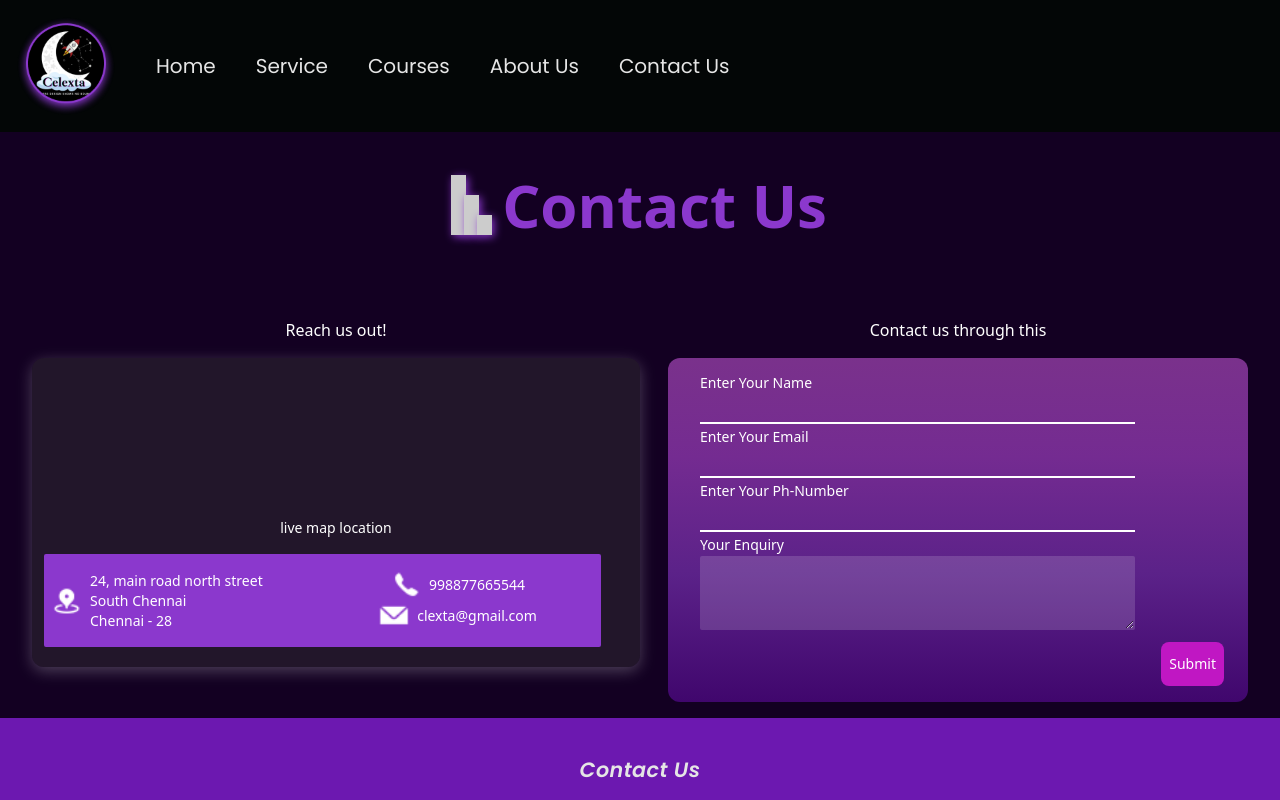
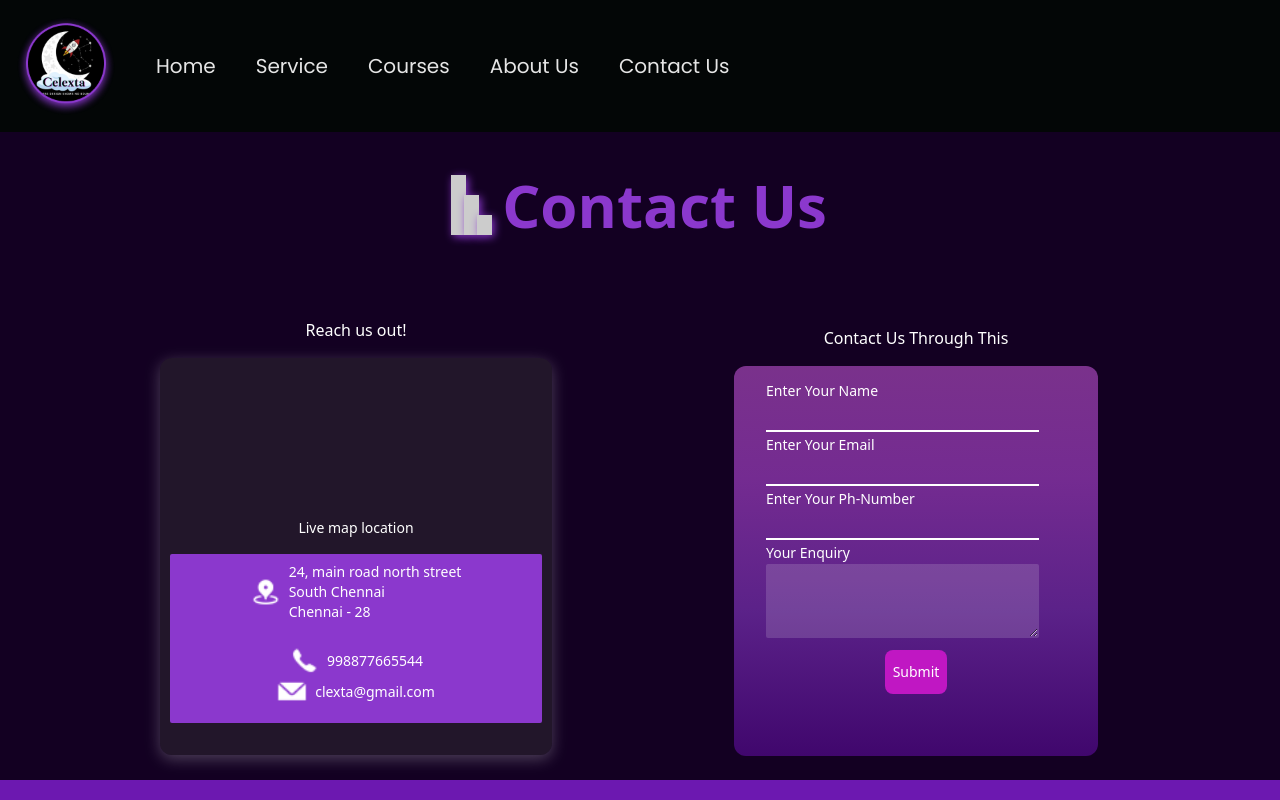
Before and after one commit to Ganeshraj08/Celexta, a React (Vite) app: page /contact-us in a window 1280 px wide. Shown: the top 800 px of the page. Built offline with nearby package versions, Linux system fonts and the light colour scheme.

Commit message:
Modified contact us page

```diff
--- a/src/pages/Contact.jsx
+++ b/src/pages/Contact.jsx
@@ -1,11 +1,11 @@
-import React from 'react'
-import Phone from "../assets/icons/Phone.png"
-import PlaceMarker from "../assets/icons/PlaceMarker.png"
-import Envelope from "../assets/icons/Envelope.png"
+import React from "react";
+import Phone from "../assets/icons/Phone.png";
+import PlaceMarker from "../assets/icons/PlaceMarker.png";
+import Envelope from "../assets/icons/Envelope.png";
 const Contact = () => {
   return (
-    <div className='h-auto bg-background w-full'>
-       <div className="flex items-center gap-0 justify-center mb-10">
+    <div className="h-auto bg-background w-full  overflow-hidden">
+      <div className="flex items-center gap-0 justify-center mb-10 ">
         <div className="flex items-end mr-2.5">
           <div className="w-[15px] bg-[#ccc] -ml-[2px] shadow-[2px_2px_8px_rgba(139,56,205,1)] h-[60px]"></div>
           <div className="w-[15px] bg-[#ccc] -ml-[2px] shadow-[2px_2px_8px_rgba(139,56,205,1)] h-[40px]"></div>
@@ -15,56 +15,64 @@ const Contact = () => {
           Contact Us
         </h1>
       </div>
-      <div className='flex gap-7 mx-4 pb-4 px-4 '>
-        <div className=' w-1/2 mx-auto'>
-              <h3 className='font-weight-400  text-base text-white text-center mb-4 rounded-sm'>
+      <div className="flex flex-col gap-0 mx-0 pb-4 px-3 items-center justify-center w-full sm:flex-row sm:mx-20 md:px-20">
+        <div className=" mx-auto  mb-4 sm:w-[35%] sm:h-[430px] ">
+          <h3 className="font-weight-400  text-base text-white text-center mb-4 rounded-sm">
             Reach us out!
           </h3>
-              <div className='bg-darkgradient overflow-hidden mx-auto shadow-custom-white rounded-xl '>
-                    <div className='w-full h-40'>
-
-                    </div>
-                    <h6 className='text-center text-sm text-white mb-4'>
-                        live map location
+          <div className="bg-darkgradient overflow-hidden  shadow-custom-white rounded-xl">
+            <div className="w-full h-40 mb-10 sm:mb-0"></div>
+            <h6 className="text-center text-sm text-white mb-4">
+              Live map location
             </h6>
-                    <div className='bg-primary mx-3 rounded-sm mb-5 w-11/12  flex flex-col items-center md:flex-row items-center '>
-  <div className='flex flex-col flex-1 p-2 '>
-    <div className='flex gap-2 items-center'>
-      <img src={PlaceMarker} alt="Place Marker" height={30} width={30} />
+            <div className=" bg-primary mx-2.5 rounded-sm mb-10 flex-col sm:mb-2 md:mb-2 lg:mb-8 md:flex-row">
+              <div className="flex flex-col flex-1 p-2 ">
+                <div className="flex gap-2 items-center justify-center">
+                  <img
+                    src={PlaceMarker}
+                    alt="Place Marker"
+                    height={30}
+                    width={30}
+                  />
                   <div>
-      <h6 className='text-white text-sm'>24, main road north street</h6>
-      <h6 className='text-white text-sm'>South Chennai</h6>
-      <h6 className='text-white text-sm'>Chennai - 28</h6>
-      </div>
-
-    </div>
-
-  </div>
-  <div className='flex flex-1 flex-col items-center justify-center p-4'>
-    <div className='flex gap-2 items-center'>
-      <img src={Phone} alt="Phone Icon" height={30} width={30} />
-      <h6 className='text-white text-sm font-weight-300'>998877665544</h6>
-    </div>
-    <div className='flex gap-2 items-center'>
-      <img src={Envelope} alt="Envelope Icon" height={30} width={30} />
-      <h6 className='text-white text-sm font-weight-300'>clexta@gmail.com</h6>
+                    <h6 className="text-white text-sm">
+                      24, main road north street
+                    </h6>
+                    <h6 className="text-white text-sm">South Chennai</h6>
+                    <h6 className="text-white text-sm">Chennai - 28</h6>
                   </div>
                 </div>
               </div>
-
+              <div className="flex flex-1 flex-col items-center justify-center p-4">
+                <div className="flex gap-2 items-center">
+                  <img src={Phone} alt="Phone Icon" height={30} width={30} />
+                  <h6 className="text-white text-sm font-weight-300">
+                    998877665544
+                  </h6>
+                </div>
+                <div className="flex gap-2 items-center">
+                  <img
+                    src={Envelope}
+                    alt="Envelope Icon"
+                    height={30}
+                    width={30}
+                  />
+                  <h6 className="text-white text-sm font-weight-300">
+                    clexta@gmail.com
+                  </h6>
                 </div>
               </div>
-        <div className='flex-1'>
-        <h3 className='font-weight-400 text-base text-white text-center mb-4 rounded-sm'>
-               Contact us through this
+            </div>
+          </div>
+        </div>
+        <div className="flex-1 ">
+          <h3 className="font-weight-400 text-base text-white text-center mb-4 rounded-sm">
+            Contact Us Through This
           </h3>
-              <div className=' mx-auto rounded-xl bg-customgradient'>
-                    <form className='flex flex-col'>
-                        <div className=' my-3 ml-8  w-3/4'>
-                            <label
-                            htmlFor='Name'
-                            className='text-sm text-white mb-4'
-                            >
+          <div className="w-full mx-auto rounded-xl bg-customgradient sm:w-[50%]  h-[390px]">
+            <form className="flex flex-col">
+              <div className=" my-3 ml-8  w-3/4">
+                <label htmlFor="Name" className="text-sm text-white mb-4">
                   Enter Your Name
                 </label>
                 <input
@@ -72,10 +80,7 @@ const Contact = () => {
                   type="text"
                   maxLength={50}
                 />
-                         <label
-                            htmlFor='email'
-                            className='text-sm text-white mb-4'
-                            >
+                <label htmlFor="email" className="text-sm text-white mb-4">
                   Enter Your Email
                 </label>
                 <input
@@ -83,10 +88,7 @@ const Contact = () => {
                   type="email"
                   maxLength={50}
                 />
-                         <label
-                            htmlFor='email'
-                            className='text-sm text-white mb-4'
-                            >
+                <label htmlFor="email" className="text-sm text-white mb-4">
                   Enter Your Ph-Number
                 </label>
                 <input
@@ -94,18 +96,18 @@ const Contact = () => {
                   type="text"
                   maxLength={50}
                 />
-                        <label
-                         htmlFor='email'
-                            className='text-sm text-white mb-4'
-                        >
+                <label htmlFor="email" className="text-sm text-white mb-4">
                   Your Enquiry
                 </label>
-                        <textarea type="text"  className="block w-full p-4 text-white border border-transparent rounded-sm bg-whitebg text-sm focus:ring-blue-500 focus:border-none outline-none  dark:focus:ring-blue-500 dark:focus:border-blue-500" />
+                <textarea
+                  type="text"
+                  className="block w-full p-4 text-white border border-transparent rounded-sm bg-whitebg text-sm focus:ring-blue-500 focus:border-none outline-none  dark:focus:ring-blue-500 dark:focus:border-blue-500"
+                />
               </div>
-                       <div className='flex justify-end mr-6 mb-4'>
+              <div className="flex justify-center mx-auto mb-4">
                 <button
-                        type='submit'
-                        className='bg-pink px-2 py-3 rounded-lg text-white text-sm cursor-pointer '
+                  type="submit"
+                  className="bg-pink px-2 py-3 rounded-lg text-white text-sm cursor-pointer "
                 >
                   Submit
                 </button>
@@ -115,7 +117,7 @@ const Contact = () => {
         </div>
       </div>
     </div>
-  )
-}
+  );
+};
 
-export default Contact
+export default Contact;
```
Lines whose indentation alone changed are shown as unchanged.
